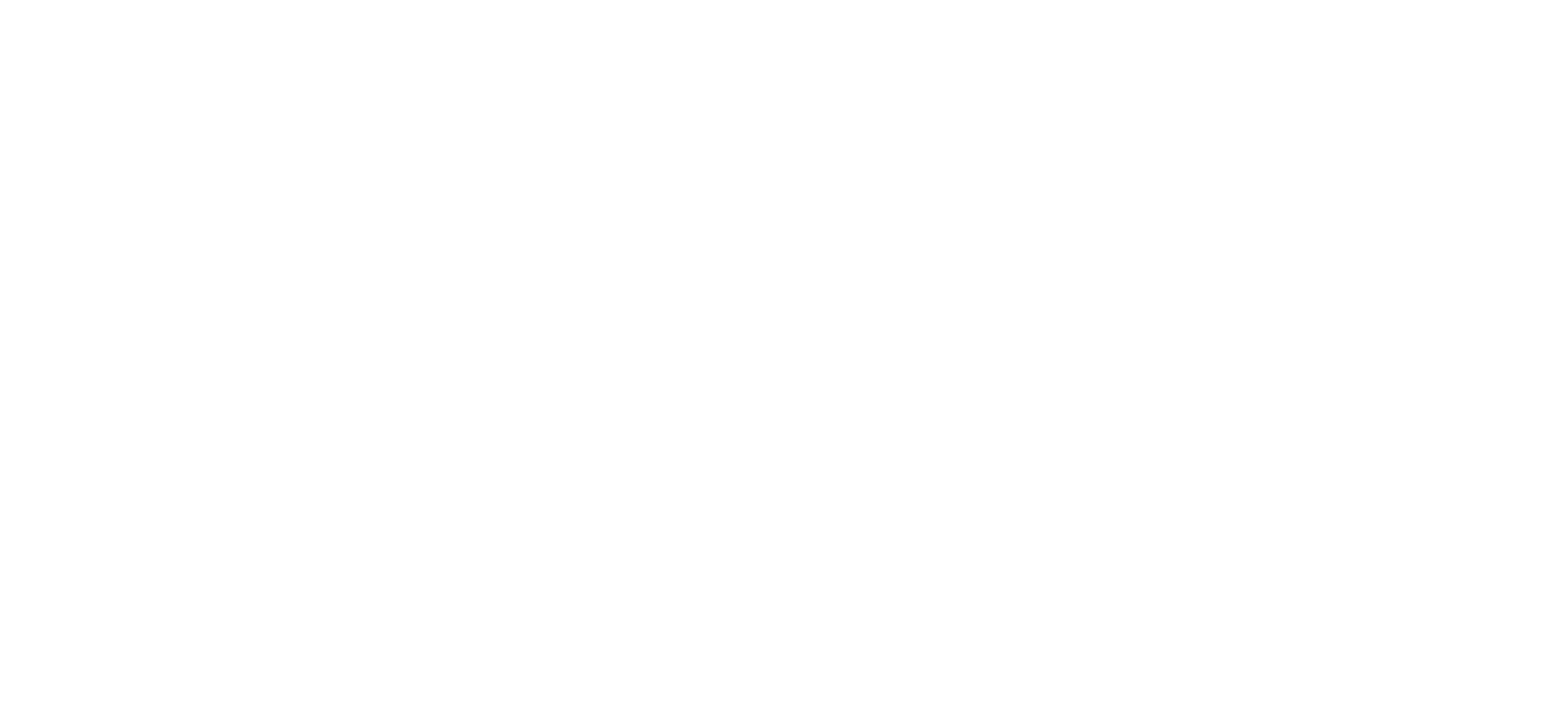
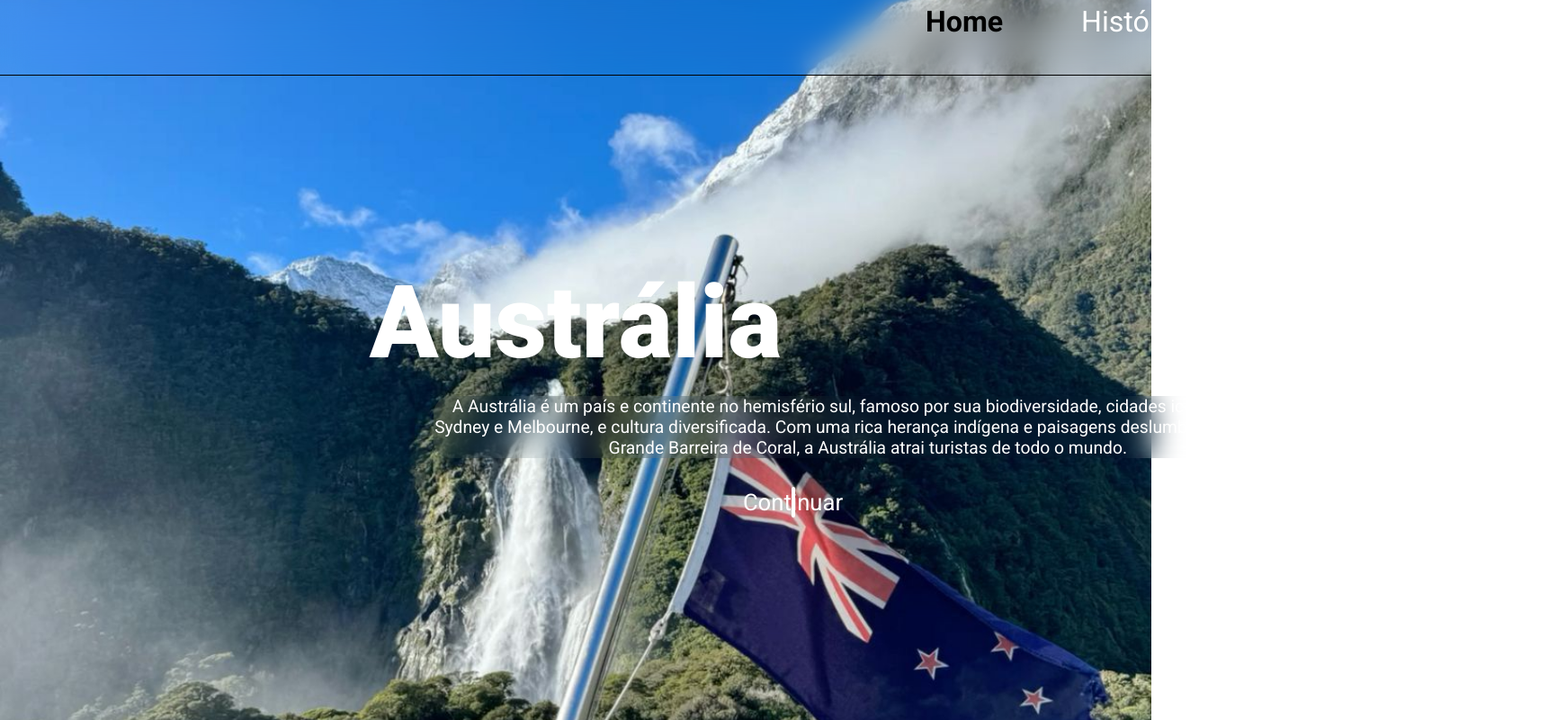
Before and after one commit to Chxvzy/Australia, a plain HTML site: page index.html in a window 1280 px wide. Shown: the whole page at 90% size, 1731 px wide, since content can reach past the window. Drawn offline with Linux system fonts and the light colour scheme.

Commit message:
metade do trabalho

```diff
--- /dev/null
+++ b/css/global.css
@@ -0,0 +1,19 @@
+@import url('https://fonts.googleapis.com/css2?family=Roboto:ital,wght@0,100;0,300;0,400;0,500;0,700;0,900;1,100;1,300;1,400;1,500;1,700;1,900&display=swap');
+
+
+* {
+    padding: 0;
+    margin: 0;
+    box-sizing: border-box;
+    font-family: "Roboto", serif;
+}
+
+:root {
+    font-size: 100.5%;
+    --white: #fff;
+    --black: #000;
+    --Home-bg: url(../img/Home.jpeg);
+    --Historia-bg: url(../img/História.jpeg);
+    --Cultura-bg: url(../img/Cultura.jpeg);
+    --pt-bg: url(../img/PontosTuristicos.jpeg);
+}
--- /dev/null
+++ b/css/header.css
@@ -0,0 +1,35 @@
+header {
+    backdrop-filter: blur(1rem);
+    height: 5.2rem;
+    display: flex;
+    align-items: center;
+    padding-left: 64rem;
+    border-bottom: 1px solid ;
+}
+
+header ul {
+    display: flex;
+    gap: 5.4rem;
+}
+
+header ul,
+header li {
+    list-style: none;
+}
+
+header a {
+    color: var(--white);
+    text-decoration: none;
+    font-size: 2rem;
+    line-height: 1.2rem;
+}
+
+header a.active {
+    color: var(--black);
+    font-weight: 700;
+}
+
+nav li:hover {
+    transform: scale(1.1);
+    transition: .4s;
+}
--- a/index.html
+++ b/index.html
@@ -1,11 +1,43 @@
 <!DOCTYPE html>
 <html lang="en">
+
 <head>
     <meta charset="UTF-8">
     <meta name="viewport" content="width=device-width, initial-scale=1.0">
-    <title>Document</title>
+    <link rel="stylesheet" href="style.css">
+    <title>Austrália - Home</title>
 </head>
 <body>
 
+    <header>
+        <div>
+            <img src="" alt="">
+        </div>
+        <nav>
+            <ul>
+                <li>
+                    <a class="active" href="./index.html">Home</a>
+                </li>
+                <li>
+                    <a href="./pages/História.html">História</a>
+                </li>
+                <li>
+                    <a href="./pages/Cultura.html">Cultura</a>
+                </li>
+                <li>
+                    <a href="./pages/PontosTuristicos.html">Pontos Turísticos</a>
+                </li>
+            </ul>
+        </nav>
+    </header>
+    <div class="primeira">
+        <h1>Austrália</h1>
+    <p>A Austrália é um país e continente no hemisfério sul, famoso por sua biodiversidade, cidades icônicas como Sydney
+        e Melbourne, e cultura diversificada. Com uma rica herança indígena e paisagens deslumbrantes, como a Grande
+        Barreira de Coral, a Austrália atrai turistas de todo o mundo.</p>
+    <a href="./pages/História.html">Continuar</a>
+    </div>
+
 </body>
+
 </html>
--- /dev/null
+++ b/pages/Cultura.css
@@ -0,0 +1,9 @@
+@import "../css/global.css";
+@import "../css/header.css";
+
+body {
+    background-image: var(--Cultura-bg);
+    background-position-y: bottom;
+    background-position-x: center;
+    background-repeat: no-repeat;
+}
--- /dev/null
+++ b/pages/História.css
@@ -0,0 +1,95 @@
+@import "../css/global.css";
+@import "../css/header.css";
+
+body {
+    backdrop-filter: blur(0.4rem);
+    background-image: var(--Historia-bg);
+    background-size: cover;
+    background-position: center;
+    background-position-y: top;
+    background-repeat: no-repeat;
+    height: 100svh;
+}
+
+h1 {
+    display: flex;
+    justify-content: center;
+    padding-top: 1rem;
+    color: var(--black);
+    font-size: 7rem;
+    font-weight: 600;
+
+}
+.all {
+    backdrop-filter: blur(0.4rem);
+}
+.primeira {
+    display: flex;
+    justify-content: center;
+    align-items: center;
+}
+
+.primeira img {
+    width: 20rem;
+}
+.primeira p {
+    width: 40rem;
+    font-size: large;
+}
+.segunda {
+    display: flex;
+    justify-content: center;
+    align-items: center;
+    margin-bottom: 3rem;
+}
+
+.segunda img {
+    border-radius: .5rem;
+    width: 20rem;
+    margin-bottom: 2rem;
+    margin-top: 2rem;
+    margin-right: 4rem;
+}
+.segunda p {
+    display: flex;
+    text-align: left;
+    margin-left: 1rem;
+    margin-right: 1rem;
+    font-size: large;
+    width: 20rem;
+}
+
+h2 {
+    font-weight: 700;
+    font-size: 2rem;
+    margin-bottom: 6rem;
+}
+h3 {
+    font-weight: 600;
+    font-size: 1.5rem;
+    margin-bottom: 11.5rem;
+    margin-right: -8rem;
+}
+
+.buttom {
+    backdrop-filter: blur(0.4rem);
+}
+
+.buttom a {
+    backdrop-filter: blur(200rem);
+    display: flex;
+    justify-content: center;
+    text-decoration: none;
+    border: 0.155rem solid var(--white);
+    margin-left: 54.7rem;
+    margin-right: 54.7rem;
+    margin-top: .5rem;
+    border-radius: 0.5rem;
+    color: var(--white);
+}
+
+.buttom a:hover{
+    color: var(--black);
+    border: 0.2rem solid var(--black);
+    transition: 0.8s;
+}
--- /dev/null
+++ b/pages/PontosTuristicos.css
@@ -0,0 +1,6 @@
+@import "../css/global.css";
+@import "../css/header.css";
+
+body {
+ background-image: var(--pt-bg);
+}
--- /dev/null
+++ b/style.css
@@ -0,0 +1,51 @@
+@import "./css/global.css";
+@import "./css/header.css";
+
+body {
+    font-size: 1.6rem;
+    background-image: var(--Home-bg);
+    background-size: cover;
+    background-repeat: no-repeat;
+    background-position-y: -20rem;
+    height: 100svh;
+}
+
+h1 {
+    display: flex;
+    justify-content: center;
+    padding-top: 13rem;
+    color: var(--white);
+    font-size: 7rem;
+    font-weight: 900;
+}
+
+p {
+    color: var(--white);
+    border-radius: 1.2rem;
+    backdrop-filter: blur(1rem);
+    width: 60rem;
+    display: flex;
+    text-align: center;
+    margin-top: 1rem;
+    margin-left: 30rem;
+    font-size: 1.2rem;
+}
+
+.primeira a {
+    backdrop-filter: blur(224rem);
+    display: flex;
+    justify-content: center;
+    text-decoration: none;
+    border: 0.155rem solid var(--white);
+    margin-left: 54.7rem;
+    margin-right: 54.7rem;
+    margin-top: 2rem;
+    border-radius: 0.5rem;
+    color: var(--white);
+}
+
+.primeira a:hover{
+    color: var(--black);
+    border: 0.2rem solid var(--black);
+    transition: 0.8s;
+}
```
Also changed, not shown: pages/Cultura.html (added, +34 -0 lines), pages/História.html (added, +64 -0 lines), pages/PontosTuristicos.html (added, +32 -0 lines), img/Cultura.jpeg (added), img/H1.png (added), img/História.jpeg (added), img/Home.jpeg (added), img/PontosTuristicos.jpeg (added), 2 other files.
